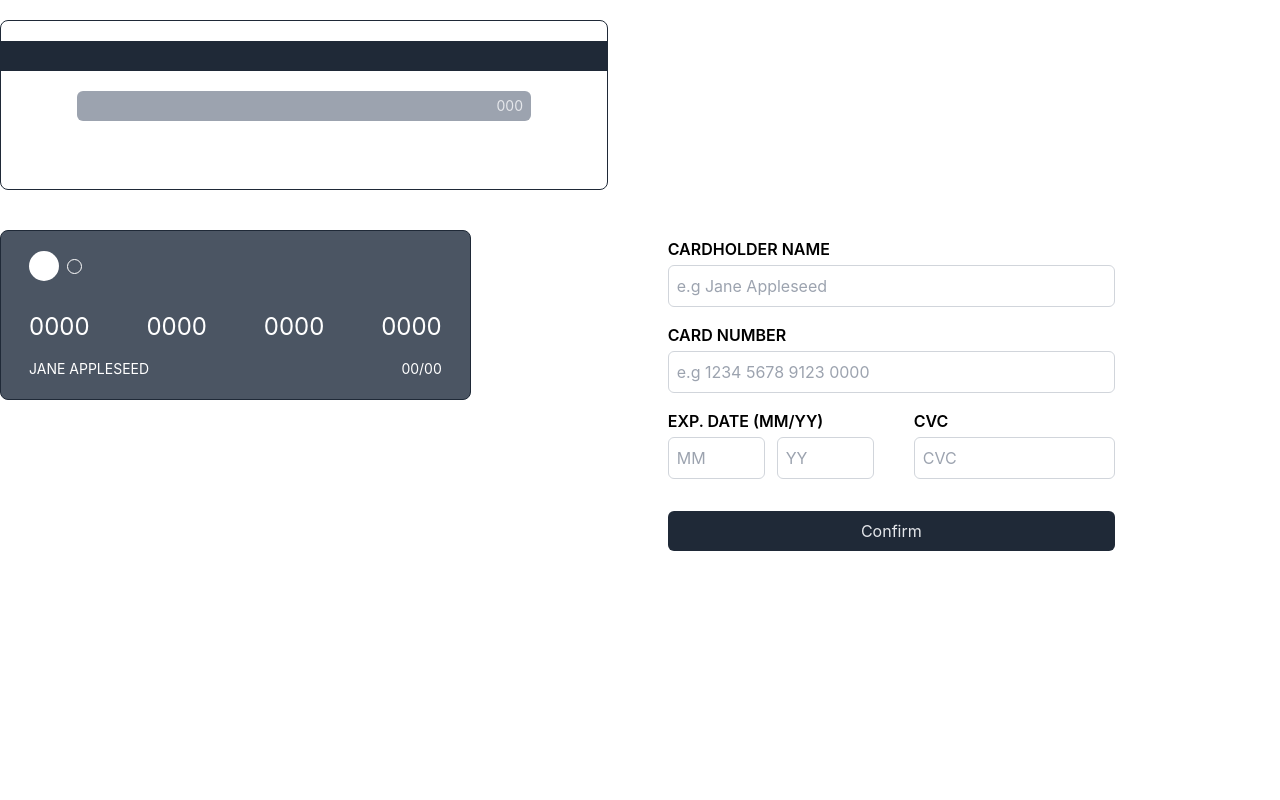
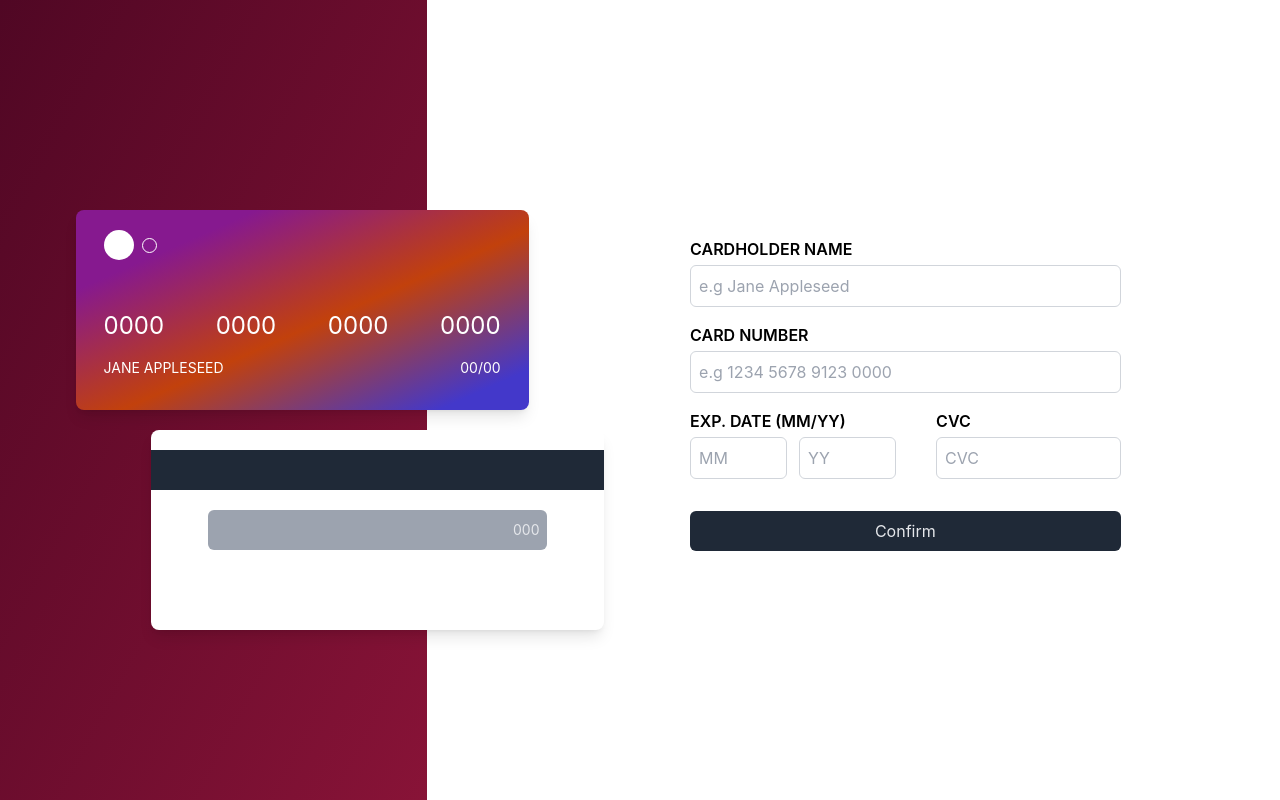
Before and after one commit to Abi0l9/interactive-form-card, a React (Create React App) app: page / in a window 1280 px wide. Built offline with nearby package versions, Linux system fonts and the light colour scheme.

Commit message:
styled card with colors

```diff
--- a/src/Components/Card/Back.jsx
+++ b/src/Components/Card/Back.jsx
@@ -2,9 +2,9 @@ import React from "react";
 
 const Back = ({ cvc }) => {
   return (
-    <div className=" md:relative w-full w-3/4 rounded-lg border border-gray-800 pt-5 h-[170px]">
-      <div className="w-full bg-gray-800 h-[30px]"></div>
-      <div className="w-3/4 bg-gray-400 mx-auto flex flex-col items-end justify-center rounded-md h-[30px] mt-5">
+    <div className=" md:relative w-3/4 rounded-lg shadow-lg bg-white pt-5 h-[200px]">
+      <div className="w-full bg-gray-800 h-[40px]"></div>
+      <div className="w-3/4 bg-gray-400 mx-auto flex flex-col items-end justify-center rounded-md h-[40px] mt-5">
         <p className="text-gray-200  text-sm pr-2">{cvc || `000`}</p>
       </div>
     </div>
--- /dev/null
+++ b/src/Components/Card/Front.jsx
@@ -0,0 +1,38 @@
+import React from "react";
+
+const Front = ({ data }) => {
+  const { name, number, month, year } = data;
+  const formattedMonth = month?.length < 2 ? `0${month}` : month;
+  const formattedYear = year?.length < 2 ? `0${year}` : year;
+
+  //   const bg = {
+  //     background: "linear-gradient(164deg, #6348FE 4.74%, #610595 88.83%)",
+  //   };
+
+  return (
+    <div className="w-3/4 px-7  flex flex-col rounded-lg bg-[164deg] shadow-lg bg-gradient-to-br from-fuchsia-800 from-20% via-orange-700 to-indigo-700 to-90% pt-5 h-[200px]">
+      <div className="flex flex-row w-full items-center">
+        <div className="w-[30px] h-[30px] bg-white rounded-full"></div>
+        <div className="w-[15px] h-[15px] mx-2 border border-white rounded-full"></div>
+      </div>
+      <div className="flex flex-col w-full mt-[50px] text-white text-2xl">
+        <div className="w-full flex flex-row justify-between">
+          <p className="">{number?.slice(0, 4) || `0000`}</p>
+          <p className="">{number?.slice(5, 9) || `0000`}</p>
+          <p className="">{number?.slice(10, 14) || `0000`}</p>
+          <p className="">{number?.slice(15, 19) || `0000`}</p>
+        </div>
+      </div>
+      <div className="flex flex-row mt-4 items-center justify-between">
+        <p className="text-white text-sm">
+          {name?.toUpperCase() || `JANE APPLESEED`}
+        </p>
+        <p className="text-white text-sm">
+          {formattedMonth || `00`}/{formattedYear || `00`}
+        </p>
+      </div>
+    </div>
+  );
+};
+
+export default Front;
--- a/src/Components/Card/index.jsx
+++ b/src/Components/Card/index.jsx
@@ -1,38 +1,18 @@
 import React from "react";
 import Back from "./Back";
+import Front from "./Front";
 
 const Card = ({ data }) => {
-  const { cvc, name, number, month, year } = data;
-  const formattedMonth = month?.length < 2 ? `0${month}` : month;
-  const formattedYear = year?.length < 2 ? `0${year}` : year;
+  const { cvc } = data;
+
   return (
-    <div className="flex flex-col py-5 w-full md:h-screen md:w-2/4 items-center">
-      <div className="flex flex-row justify-end md:block w-full pr-5">
+    <div className="flex flex-col justify-center items-center md:flex-col-reverse md:gap-y-5 py-5 w-full md:h-screen md:w-2/4 ">
+      <div className="h-[60%] md:h-screen absolute top-0 left-0 -z-10 w-full md:w-2/6 bg-gradient-to-b md:bg-gradient-to-br from-pink-950 to-rose-900"></div>
+      <div className="flex flex-row justify-end md:justify-end md:items-center w-full pr-5 md:pr-0">
         <Back cvc={cvc} />
       </div>
-      <div className="flex flex-row md:block justify-start w-full pl-5 md:pl-0 -mt-[70px] md:mt-10">
-        <div className="w-3/4 px-7 flex flex-col bg-gray-600 rounded-lg border border-gray-800 pt-5 h-[170px]">
-          <div className="flex flex-row w-full items-center">
-            <div className="w-[30px] h-[30px] bg-white rounded-full"></div>
-            <div className="w-[15px] h-[15px] mx-2 border border-white rounded-full"></div>
-          </div>
-          <div className="flex flex-col w-full mt-[30px] text-white text-2xl">
-            <div className="w-full flex flex-row justify-between">
-              <p className="">{number?.slice(0, 4) || `0000`}</p>
-              <p className="">{number?.slice(5, 9) || `0000`}</p>
-              <p className="">{number?.slice(10, 14) || `0000`}</p>
-              <p className="">{number?.slice(15, 19) || `0000`}</p>
-            </div>
-          </div>
-          <div className="flex flex-row mt-4 items-center justify-between">
-            <p className="text-white text-sm">
-              {name?.toUpperCase() || `JANE APPLESEED`}
-            </p>
-            <p className="text-white text-sm">
-              {formattedMonth || `00`}/{formattedYear || `00`}
-            </p>
-          </div>
-        </div>
+      <div className="flex flex-row justify-start md:justify-center w-full pl-5 md:pl-0 -mt-[80px] md:mt-10">
+        <Front data={data} />
       </div>
     </div>
   );
--- a/src/Components/Layout.jsx
+++ b/src/Components/Layout.jsx
@@ -11,7 +11,7 @@ const Layout = () => {
   };
 
   return (
-    <div className="flex flex-col md:flex-row gap-x-6 w-full h-screen">
+    <div className="flex flex-col md:flex-row gap-x-[70px] w-full h-screen">
       <Card cardData={cardData} data={cardData} />
       <CardForm getCardDetails={getCardDetails} />
     </div>
```
